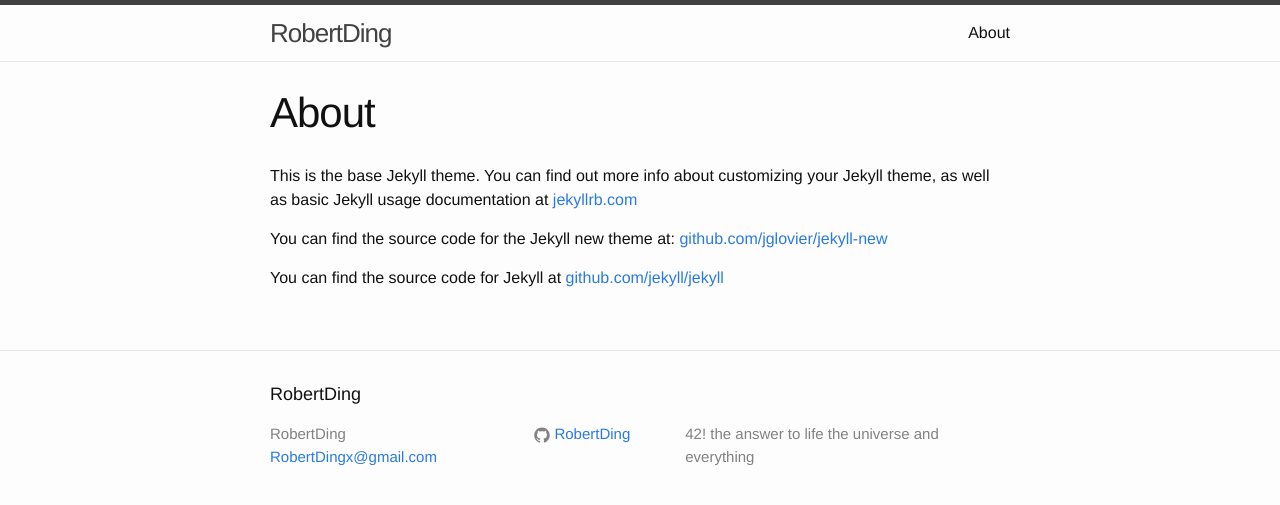
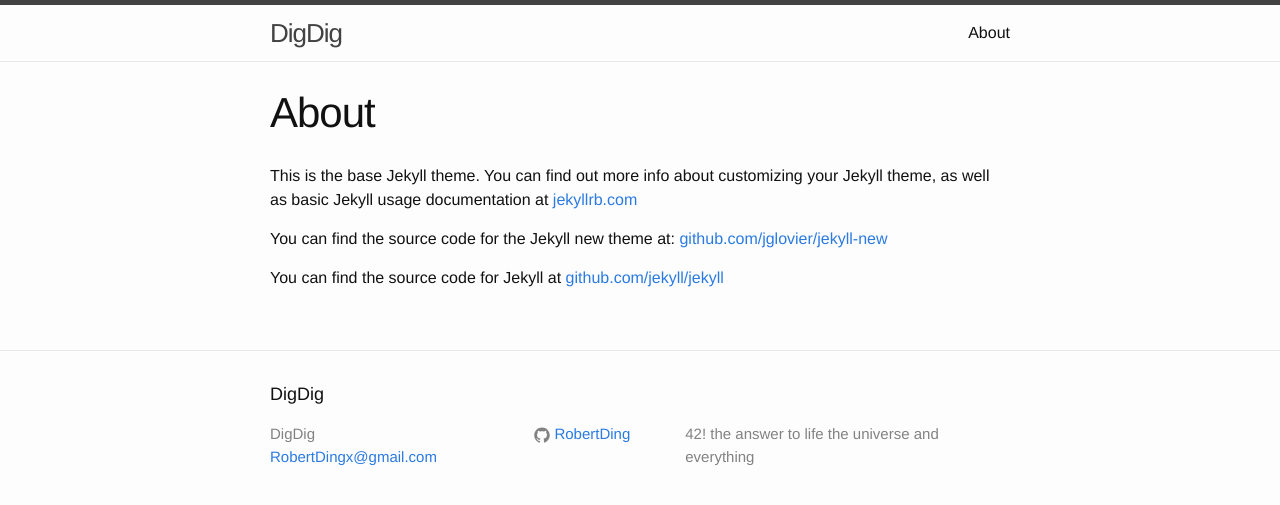
Before and after one commit to robertding/robertding.github.io, a Jekyll site: the page built from about.md, in a window 1280 px wide. Shown: the top 505 px of the page. Built offline with Jekyll 4.4.1, drawn with Linux system fonts in a browser that asks for light colours.

Commit message:
change site name

```diff
--- a/_config.yml
+++ b/_config.yml
@@ -1,5 +1,5 @@
 # Site settings
-title: RobertDing
+title: DigDig
 email: RobertDingx@gmail.com
 description: > # this means to ignore newlines until "baseurl:"
     42! the answer to life the universe and everything
--- a/_includes/footer.html
+++ b/_includes/footer.html
@@ -28,21 +28,7 @@
           </li>
           {% endif %}
 
-          {% if site.twitter_username %}
-          <li>
-            <a href="https://twitter.com/{{ site.twitter_username }}">
-              <span class="icon  icon--twitter">
-                <svg viewBox="0 0 16 16">
-                  <path fill="#828282" d="M15.969,3.058c-0.586,0.26-1.217,0.436-1.878,0.515c0.675-0.405,1.194-1.045,1.438-1.809
-                  c-0.632,0.375-1.332,0.647-2.076,0.793c-0.596-0.636-1.446-1.033-2.387-1.033c-1.806,0-3.27,1.464-3.27,3.27 c0,0.256,0.029,0.506,0.085,0.745C5.163,5.404,2.753,4.102,1.14,2.124C0.859,2.607,0.698,3.168,0.698,3.767 c0,1.134,0.577,2.135,1.455,2.722C1.616,6.472,1.112,6.325,0.671,6.08c0,0.014,0,0.027,0,0.041c0,1.584,1.127,2.906,2.623,3.206 C3.02,9.402,2.731,9.442,2.433,9.442c-0.211,0-0.416-0.021-0.615-0.059c0.416,1.299,1.624,2.245,3.055,2.271 c-1.119,0.877-2.529,1.4-4.061,1.4c-0.264,0-0.524-0.015-0.78-0.046c1.447,0.928,3.166,1.469,5.013,1.469 c6.015,0,9.304-4.983,9.304-9.304c0-0.142-0.003-0.283-0.009-0.423C14.976,4.29,15.531,3.714,15.969,3.058z"/>
-                </svg>
-              </span>
-
-              <span class="username">{{ site.twitter_username }}</span>
-            </a>
-          </li>
-          {% endif %}
-        </ul>
+       </ul>
       </div>
 
       <div class="footer-col  footer-col-3">
```
